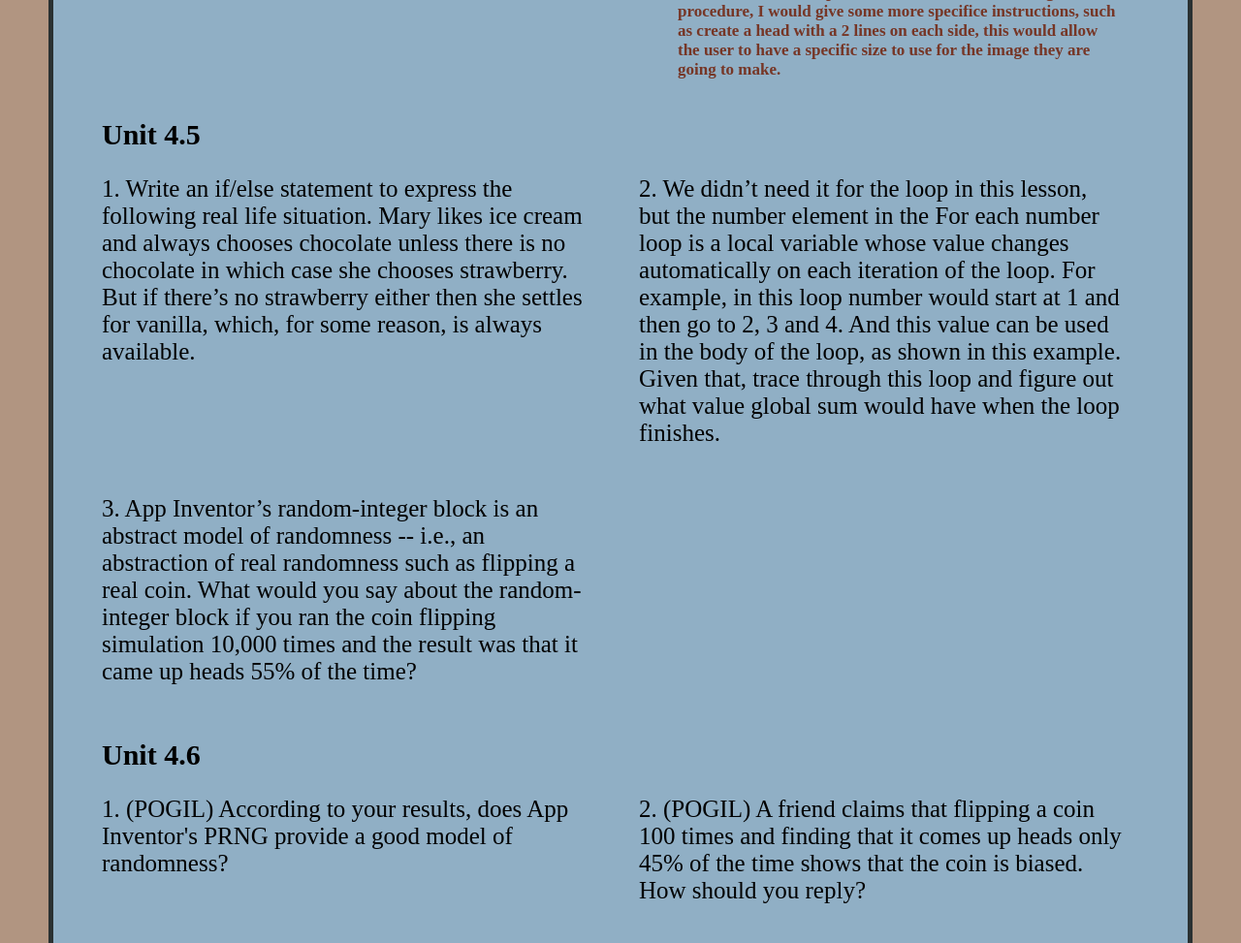
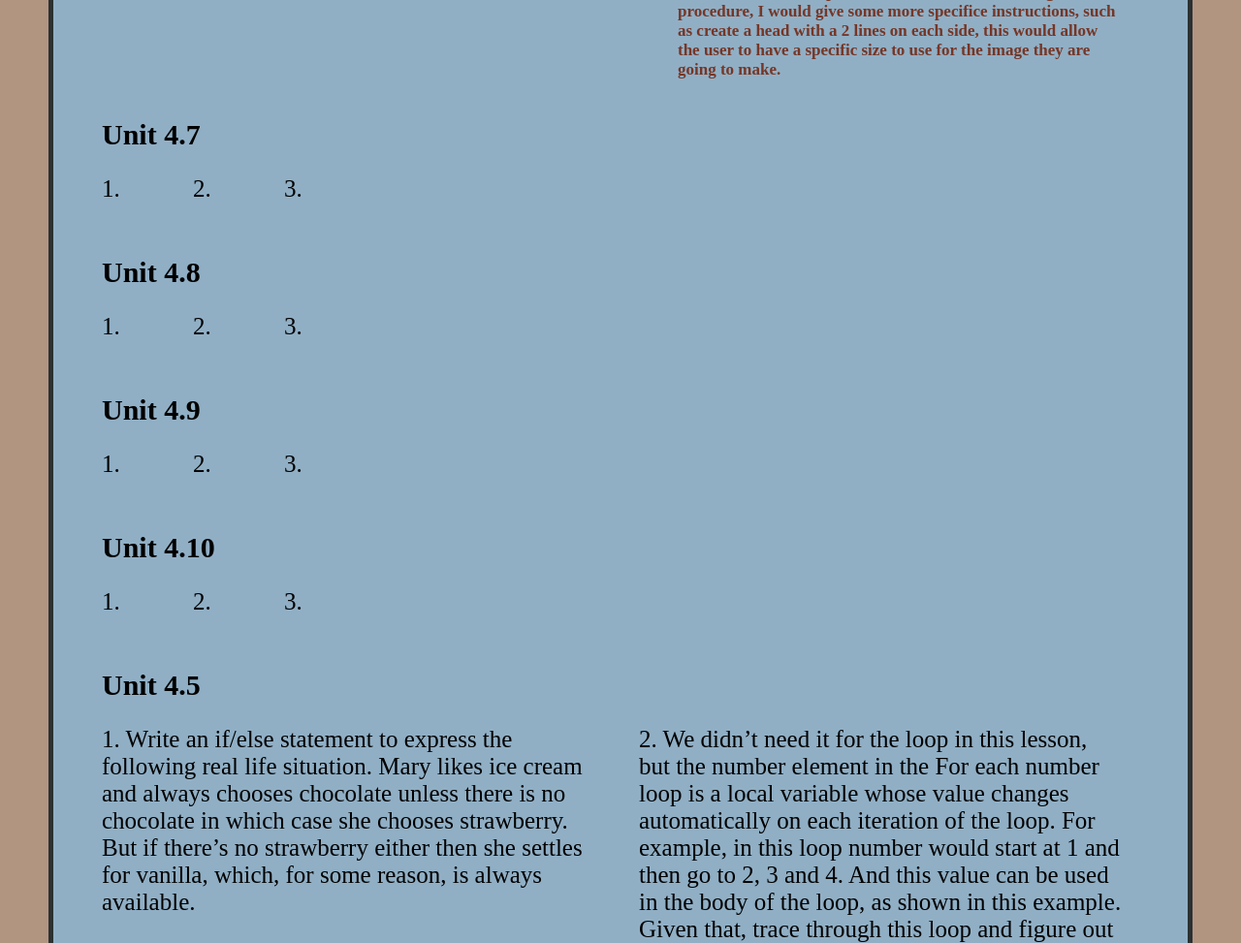
Before and after one commit to SaltMeister/APCSP_Portfolio, a plain HTML site: page Units/unit4.html in a window 1280 px wide. Shown: the part 2560-3533 px from the top of the page at 97% size. Drawn offline with nearby package versions, Linux system fonts and the light colour scheme.

Commit message:
set up code for the next few units

```diff
--- a/Units/unit4.html
+++ b/Units/unit4.html
@@ -76,6 +76,66 @@
                         </div>
                     </div>
                     <div>
+                        <h3 class="unitPart">Unit 4.7</h3>
+                        <div class="questionAnswerContainer">
+                            <h3 class="question">1. </h3>
+                            <p class="answer"></p>
+                        </div>
+                        <div class="questionAnswerContainer">
+                            <h3 class="question">2. </h3>
+                            <p class="answer"></p>
+                        </div>
+                        <div class="questionAnswerContainer">
+                            <h3 class="question">3. </h3>
+                            <p class="answer"></p>
+                        </div>
+                    </div>
+                    <div>
+                        <h3 class="unitPart">Unit 4.8</h3>
+                        <div class="questionAnswerContainer">
+                            <h3 class="question">1. </h3>
+                            <p class="answer"></p>
+                        </div>
+                        <div class="questionAnswerContainer">
+                            <h3 class="question">2. </h3>
+                            <p class="answer"></p>
+                        </div>
+                        <div class="questionAnswerContainer">
+                            <h3 class="question">3. </h3>
+                            <p class="answer"></p>
+                        </div>
+                    </div>
+                    <div>
+                        <h3 class="unitPart">Unit 4.9</h3>
+                        <div class="questionAnswerContainer">
+                            <h3 class="question">1. </h3>
+                            <p class="answer"></p>
+                        </div>
+                        <div class="questionAnswerContainer">
+                            <h3 class="question">2. </h3>
+                            <p class="answer"></p>
+                        </div>
+                        <div class="questionAnswerContainer">
+                            <h3 class="question">3. </h3>
+                            <p class="answer"></p>
+                        </div>
+                    </div>
+                    <div>
+                        <h3 class="unitPart">Unit 4.10</h3>
+                        <div class="questionAnswerContainer">
+                            <h3 class="question">1. </h3>
+                            <p class="answer"></p>
+                        </div>
+                        <div class="questionAnswerContainer">
+                            <h3 class="question">2. </h3>
+                            <p class="answer"></p>
+                        </div>
+                        <div class="questionAnswerContainer">
+                            <h3 class="question">3. </h3>
+                            <p class="answer"></p>
+                        </div>
+                    </div>
+                    <div>
                         <h3 class="unitPart">Unit 4.5</h3>
                         <div class="questionAnswerContainer">
                             <h3 class="question">1. Write an if/else statement to express the following real life situation. Mary likes ice cream and always chooses chocolate unless there is no chocolate in which case she chooses strawberry. But if there’s no strawberry either then she settles for vanilla, which, for some reason, is always available.</h3>
@@ -94,15 +154,15 @@
                         <h3 class="unitPart">Unit 4.6</h3>
                         <div class="questionAnswerContainer">
                             <h3 class="question">1. (POGIL) According to your results, does App Inventor's PRNG provide a good model of randomness?</h3>
-                            <p class="answer"></p>
+                            <p class="answer">According to the results, App inventor does a decent job at randomizing the heads and tails as the head count total after the 20 tests of 100 flips were nearly equal to each other.</p>
                         </div>
                         <div class="questionAnswerContainer">
                             <h3 class="question">2. (POGIL) A friend claims that flipping a coin 100 times and finding that it comes up heads only 45% of the time shows that the coin is biased. How should you reply?</h3>
-                            <p class="answer"></p>
+                            <p class="answer">A response that we would reply with is that you’re not doing it enough to get a more equal result. The coin flip is not always 50/50.</p>
                         </div>
                         <div class="questionAnswerContainer">
                             <h3 class="question">3. Because we are using a coin flip app, this experiment really tests only that App Inventor's random integer block generates a 1 around half the time. Is this a sufficient test for App Inventor's PRNG? What other experiments might you do to increase your confidence in App Inventor’s PRNG?</h3>
-                            <p class="answer"></p>
+                            <p class="answer">This is a sufficient test that app inventor has a good prng because it tests the results of a random number over a period of trials. To make sure that we are confident of the result, we should have a lot more tests to see if the results are still almost equalt to 50/50.</p>
                         </div>
                     </div>
                 <!--End of unit 4-->
```
